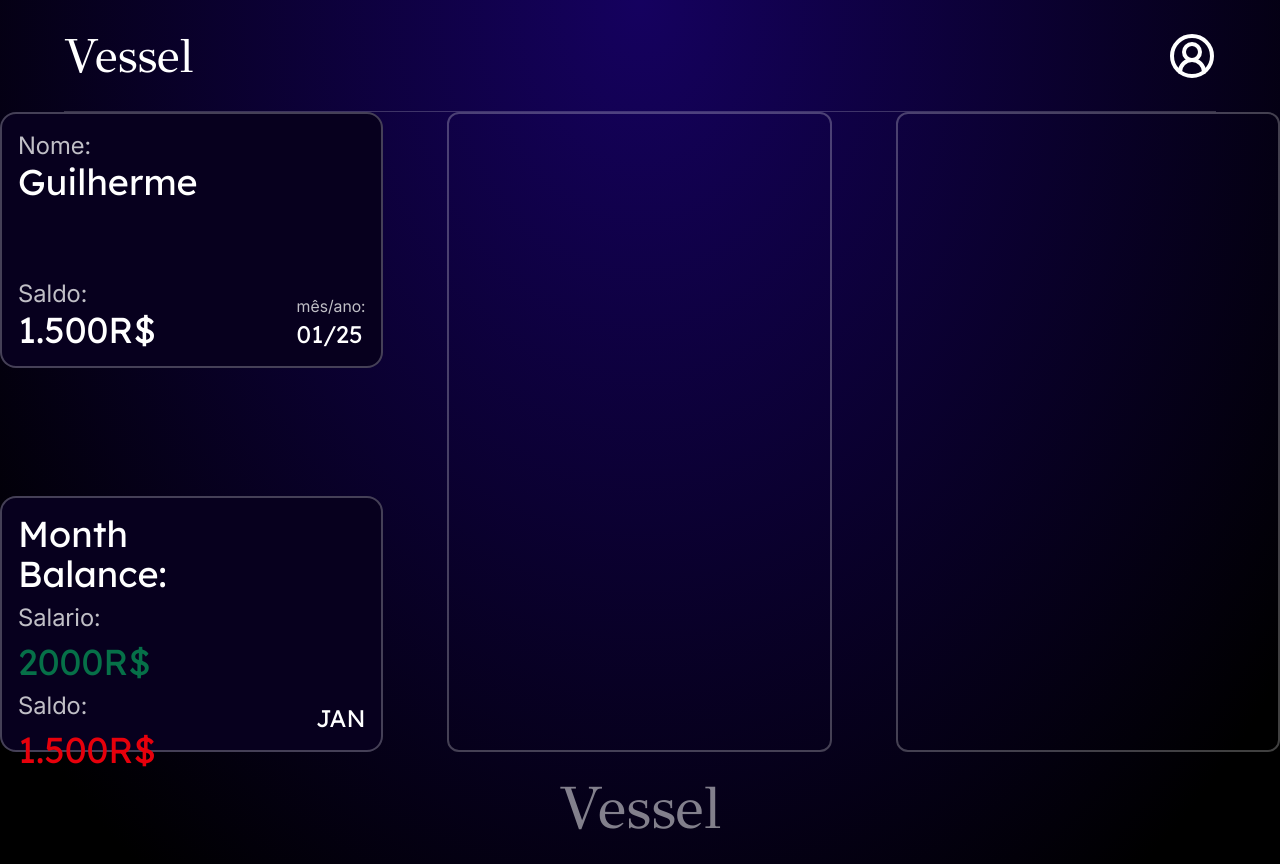
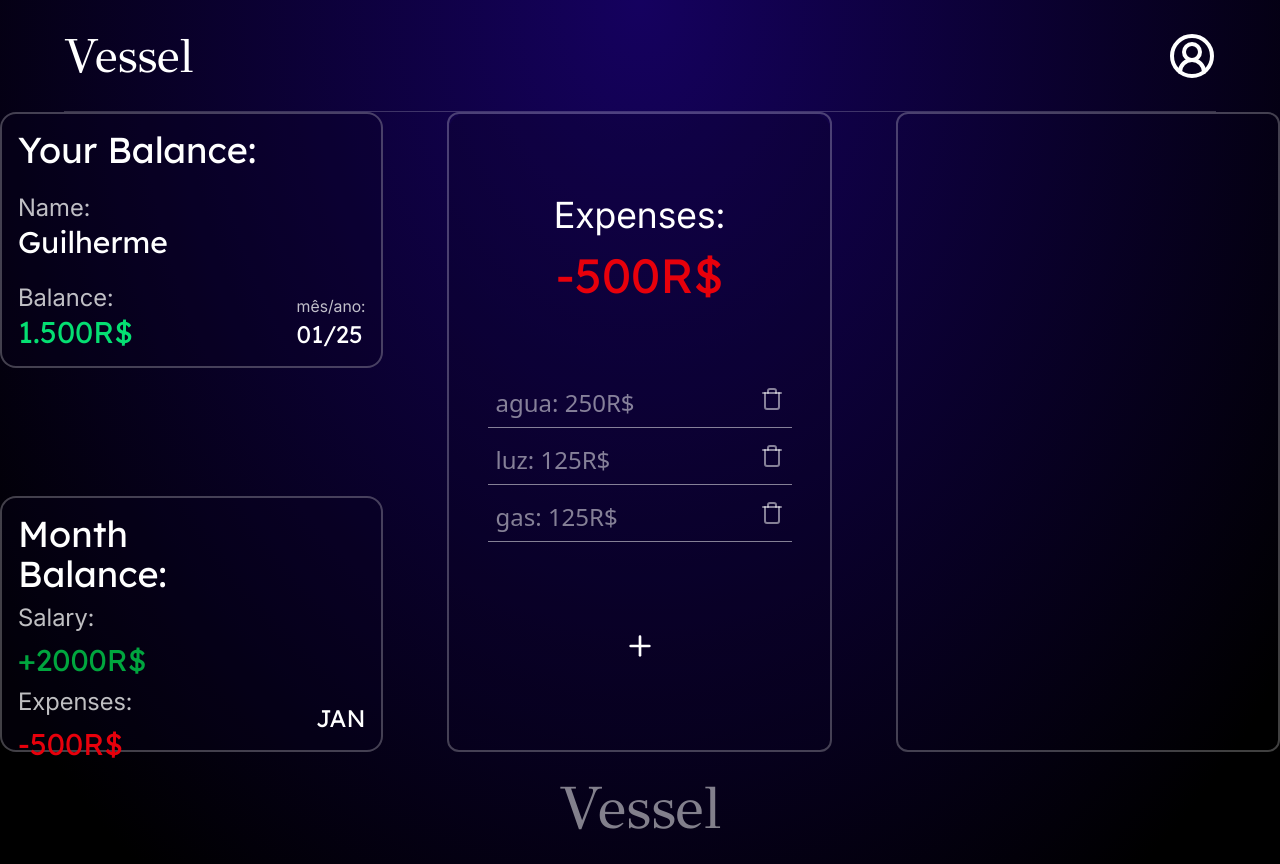
Before and after one commit to guimazaky/Vessel, a React (Vite) app: page /userresults in a window 1280 px wide. Built offline with nearby package versions, Linux system fonts and the light colour scheme; a web font is replaced by a local one.

Commit message:
create-expenses-card

```diff
--- a/src/components/ui/balanceCard.jsx
+++ b/src/components/ui/balanceCard.jsx
@@ -2,16 +2,17 @@ import React from "react";
 
 function BalanceCard() {
   return (
-    <div className="border-2 border-white/25 rounded-2xl h-64 flex justify-between bg-[#07001E]">
+    <div className="border-2 border-white/25 rounded-2xl h-64 flex justify-between bg-[#07001E]/25">
       <div className="flex flex-col justify-between m-4 ">
+        <h1 className=" font-lexend text-4xl ">Your Balance:</h1>
         <div className="">
-          <span className="font-inter text-2xl text-white/75">Nome:</span>
-          <h1 className=" font-lexend text-4xl">Guilherme</h1>
+          <span className="font-inter text-2xl text-white/75">Name:</span>
+          <h1 className=" font-lexend text-3xl">Guilherme</h1>
         </div>
 
         <div>
-          <span className="font-inter text-2xl text-white/75">Saldo:</span>
-          <h1 className=" font-lexend text-4xl">1.500R$</h1>
+          <span className="font-inter text-2xl text-white/75">Balance:</span>
+          <h1 className=" font-lexend text-3xl text-green-400">1.500R$</h1>
         </div>
       </div>
       <div className="flex flex-col justify-end m-4">
--- /dev/null
+++ b/src/components/ui/expensesCard.jsx
@@ -0,0 +1,33 @@
+import React from "react";
+import { Button } from "./button";
+import { Trash, Plus } from "lucide-react";
+
+function ExpensesCard() {
+  return (
+    <div className=" flex flex-col items-center justify-center h-full space-y-20 bg-[#07001E]/25 rounded-2xl">
+      <div className=" text-center flex flex-col gap-4">
+        <span className="text-4xl font-inter ">Expenses:</span>
+        <h1 className="text-5xl font-lexend text-red-600">-500R$</h1>
+      </div>
+      <div className="flex flex-col justify-start w-8/10 gap-2 border-white/50">
+        <span className="text-2xl text-white/50 border-white/50 border-b-1 p-2 flex justify-between">
+          agua: 250R$
+          <Trash />
+        </span>
+        <span className="text-2xl text-white/50 border-white/50 border-b-1 p-2 flex justify-between">
+          luz: 125R$
+          <Trash />
+        </span>
+        <span className="text-2xl text-white/50 border-white/50 border-b-1 p-2 flex justify-between">
+          gas: 125R$
+          <Trash />
+        </span>
+      </div>
+      <div className="flex  rounded-full h-12 w-12 items-center justify-center hover:border-2 cursor-pointer border-white/50">
+        <Plus className="w-8 h-8" />
+      </div>
+    </div>
+  );
+}
+
+export default ExpensesCard;
--- a/src/components/ui/monthCard.jsx
+++ b/src/components/ui/monthCard.jsx
@@ -1,19 +1,21 @@
 import React from "react";
+import { Button } from "./button";
 
 function MonthCard() {
   return (
-    <div className="border-2 border-white/25 rounded-2xl h-64 flex justify-between bg-[#07001E]">
+    <div className="border-2 border-white/25 rounded-2xl h-64 flex justify-between bg-[#07001E]/25">
       <div className="flex flex-col justify-between m-4 ">
         <div className="flex flex-col gap-2 ">
           <h1 className=" font-lexend text-4xl ">Month Balance:</h1>
-          <span className="font-inter text-2xl text-white/75">Salario:</span>
-          <input
-            type="number"
-            placeholder="2000R$"
-            className=" font-lexend text-4xl text-green-400 w-40"
-          />
-          <span className="font-inter text-2xl text-white/75 ">Saldo:</span>
-          <h1 className=" font-lexend text-4xl text-red-600">1.500R$</h1>
+          <span className="font-inter text-2xl text-white/75">Salary:</span>
+          <div className="items-center justify-center">
+            <h1 className=" font-lexend text-3xl text-green-600 w-40 ">
+              +2000R$
+            </h1>
+          </div>
+
+          <span className="font-inter text-2xl text-white/75 ">Expenses:</span>
+          <h1 className=" font-lexend text-3xl text-red-600">-500R$</h1>
         </div>
       </div>
       <div className="flex flex-col justify-end m-4">
--- a/src/pages/Home.jsx
+++ b/src/pages/Home.jsx
@@ -14,7 +14,7 @@ function Home() {
       <div className="flex-1 content-center place-items-center  ">
         <h1 className="w-200 text-center font-lexend text-white text-7xl">
           Managing your money{" "}
-          <h1 className="font-didot bg-gradient-to-r from-[#FC4B08] to-[#2C02C5] bg-clip-text text-transparent ">
+          <h1 className="font-didot bg-linear-to-r from-[#FC4B08]  to-[#2C02C5] bg-clip-text text-transparent leading-[1.75]">
             easily, fast and smart.
           </h1>
         </h1>
--- a/src/pages/UserResults.jsx
+++ b/src/pages/UserResults.jsx
@@ -3,6 +3,7 @@ import React from "react";
 import NavbarProfile from "@/components/ui/navbarProfile";
 import BalanceCard from "@/components/ui/balanceCard";
 import MonthCard from "@/components/ui/monthCard";
+import ExpensesCard from "@/components/ui/expensesCard";
 
 function UserResults() {
   return (
@@ -13,7 +14,9 @@ function UserResults() {
           <BalanceCard />
           <MonthCard />
         </div>
-        <div className="border-2 border-white/25 rounded-xl h-160 w-120"></div>
+        <div className="border-2 border-white/25 rounded-xl h-160 w-120">
+          <ExpensesCard />
+        </div>
         <div className="border-2 border-white/25 rounded-xl h-160 w-120"></div>
       </div>
       <Footer />
```
